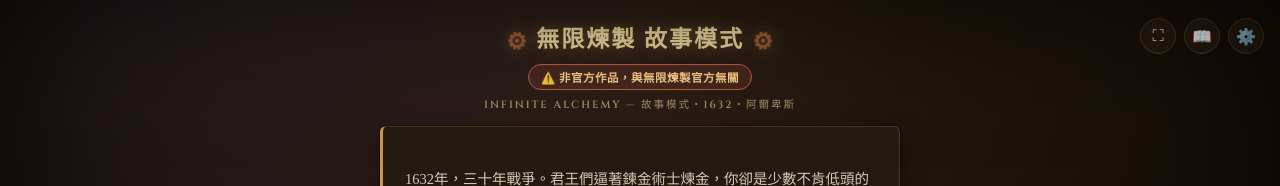
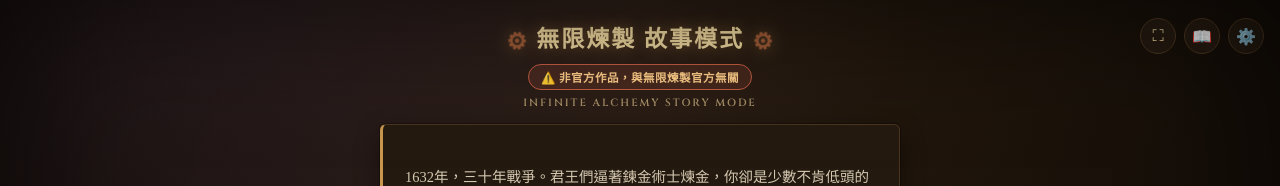
Before and after one commit to BotaoWei1227/pillars-of-creation.story-mode, a website with bundled scripts: page index.html in a window 1280 px wide. Shown: the top 186 px of the page. Built offline with nearby package versions, Linux system fonts and the light colour scheme; no server answers.

Commit message:
Update index.html

```diff
--- a/index.html
+++ b/index.html
@@ -17,7 +17,7 @@
   </div>
   <div class="hdr-title"><span class="hdr-gear">⚙</span>無限煉製 故事模式<span class="hdr-gear">⚙</span></div>
   <div class="hdr-unofficial">⚠️ 非官方作品，與無限煉製官方無關</div>
-  <div class="hdr-sub">INFINITE ALCHEMY — 故事模式・1632・阿爾卑斯</div>
+  <div class="hdr-sub">INFINITE ALCHEMY STORY MODE</div>
 </header>
 
 <div id="app"></div>
```
